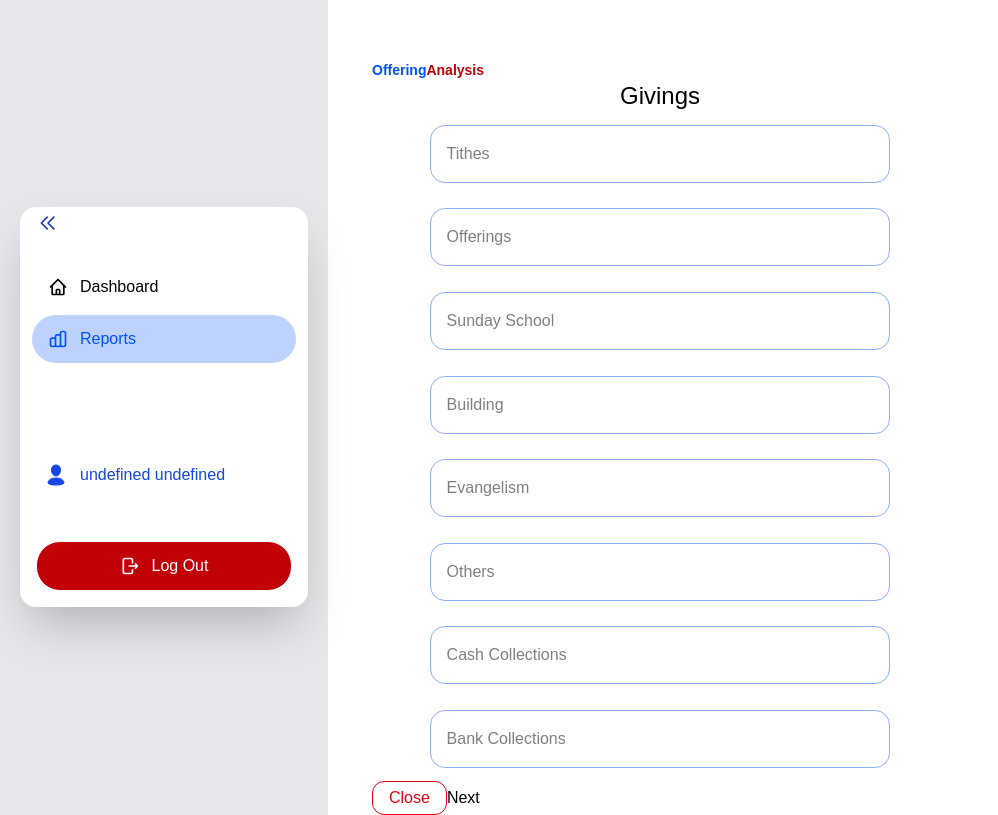
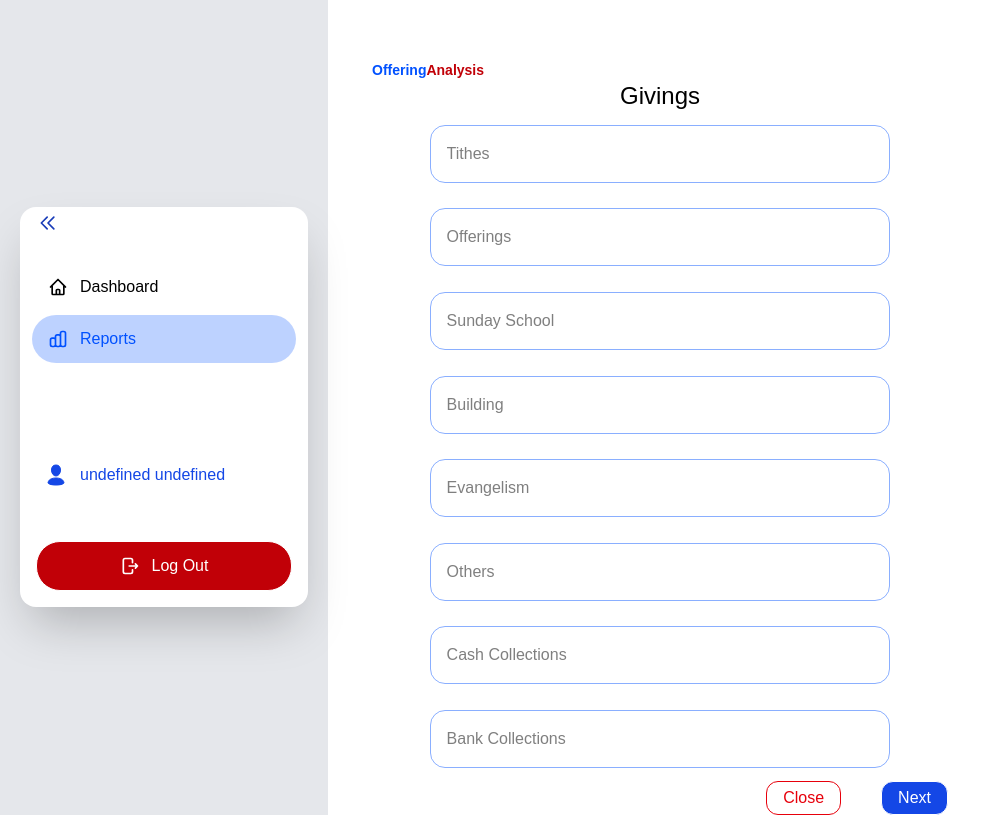
Before and after one commit to SamGombs20/OfferingAnalysisWeb, a Next.js app: page /dashboard/reports in a window 1280 px wide. Shown: the whole page, without its empty margins (0-998 px from the left). Built offline with nearby package versions, Linux system fonts and the light colour scheme.

Commit message:
Update:Collection Form

```diff
--- a/app/components/collect_dialog.tsx
+++ b/app/components/collect_dialog.tsx
@@ -56,9 +56,9 @@ const CollectDataForm = () => {
                     </div>
                 </div>
                 )}
-            <div className="flex">
+            <div className="flex justify-end gap-10">
              <button className="transition-all duration-400 ease-in-out hover:bg-red-600 hover:text-white text-red-600 border rounded-xl py-1 px-4">{slide==0?"Close":"Back"}</button>
-             <button>{slide==1?'Submit':'Next'}</button>
+             <button className="transition-all ease-in-out duration-400 text-white border rounded-xl py-1 px-4  bg-blue-700 hover:bg-transparent">{slide==1?'Submit':'Next'}</button>
             </div>
             </form>
         </div>
```
